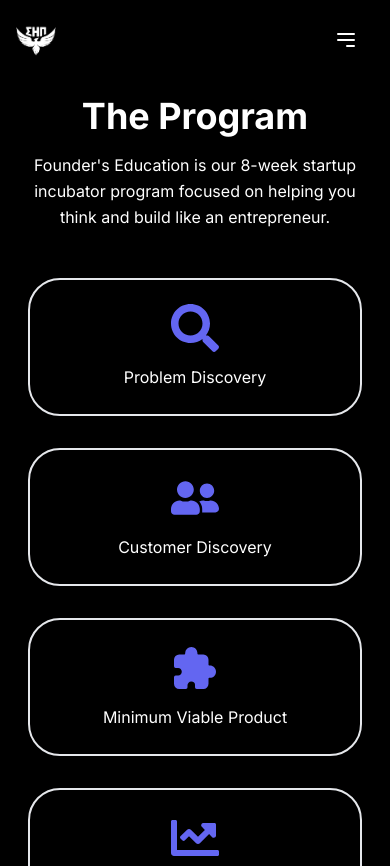
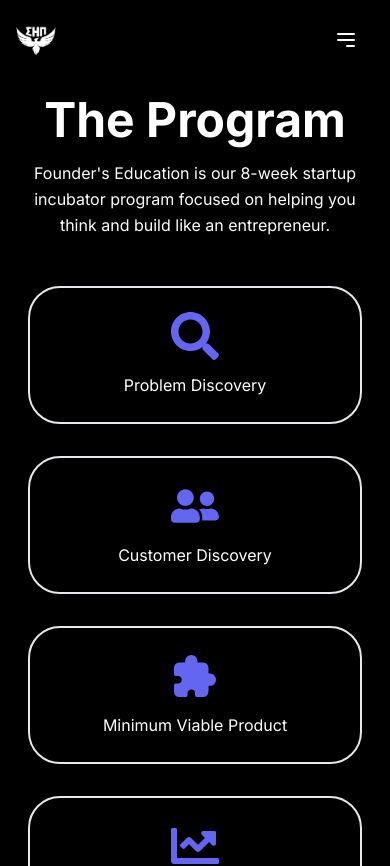
Before and after one commit to sepatuci/sepatuci-website, a Next.js app: page /founderseducation in a window 390 px wide. Shown: the top 866 px of the page. Built offline with nearby package versions, Linux system fonts and the light colour scheme.

Commit message:
tweaking on fe

```diff
--- a/src/components/FEComponents/main-founders.tsx
+++ b/src/components/FEComponents/main-founders.tsx
@@ -9,12 +9,13 @@
 const MainFE: React.FC = () => {
   return (
     <section className="text-white body-font bg-black">
-      {/* Removed h-screen to avoid screen height issues */}
       <div className="container px-5 pt-24 pb-24 mx-auto items-center justify-center flex flex-col">
         <div className="flex flex-col text-center w-full mb-10">
-          <h1 className="text-4xl md:text-5xl font-bold title-font text-white mb-4">
-            The Program
+          <h1 className="text-5xl font-bold title-font text-white mb-4">
+          The Program
           </h1>
+          {/* <h1 className="text-4xl md:text-5xl font-bold title-font text-white mb-4">
+          </h1> */}
           <p className="text-base md:text-lg mx-auto leading-relaxed">
             Founder&apos;s Education is our 8-week startup incubator program focused on helping you think and build like an entrepreneur.
           </p>
```
